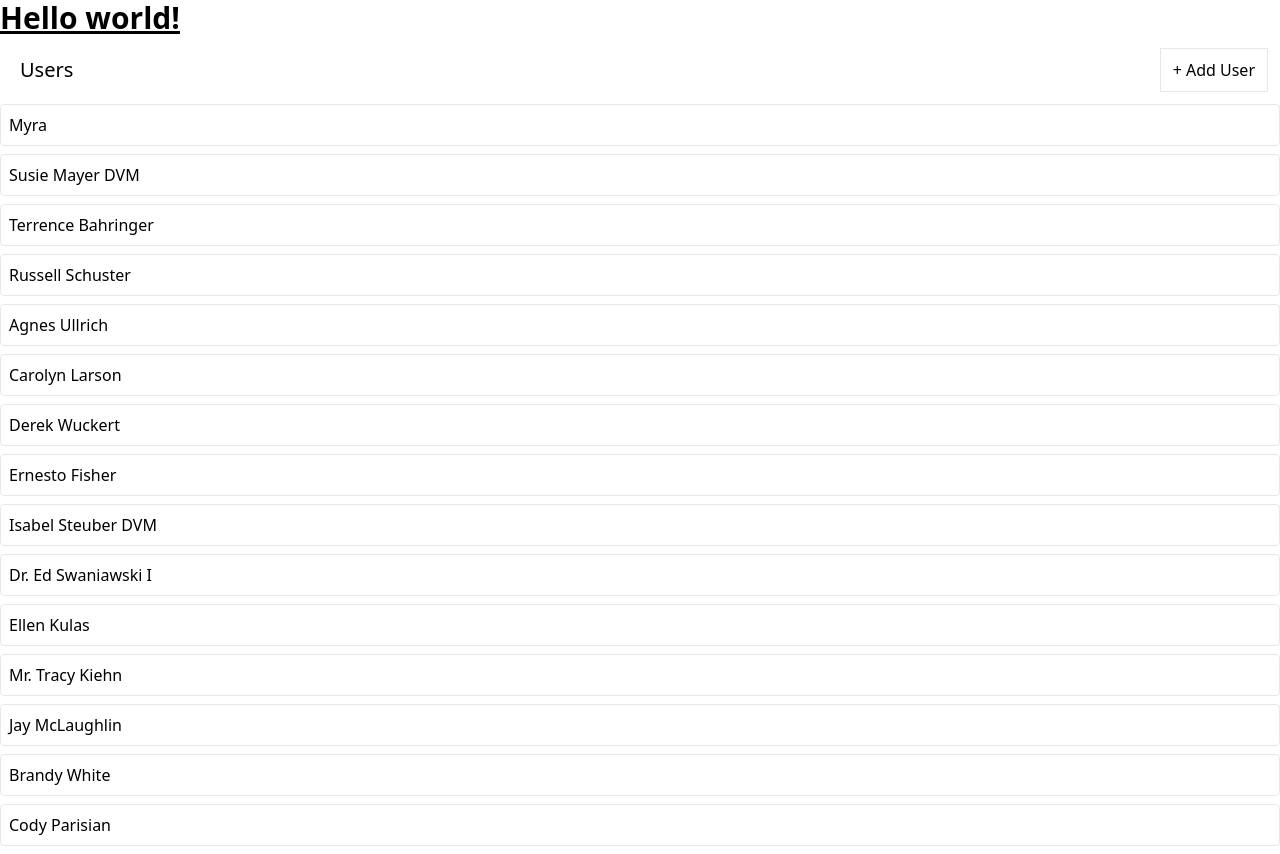
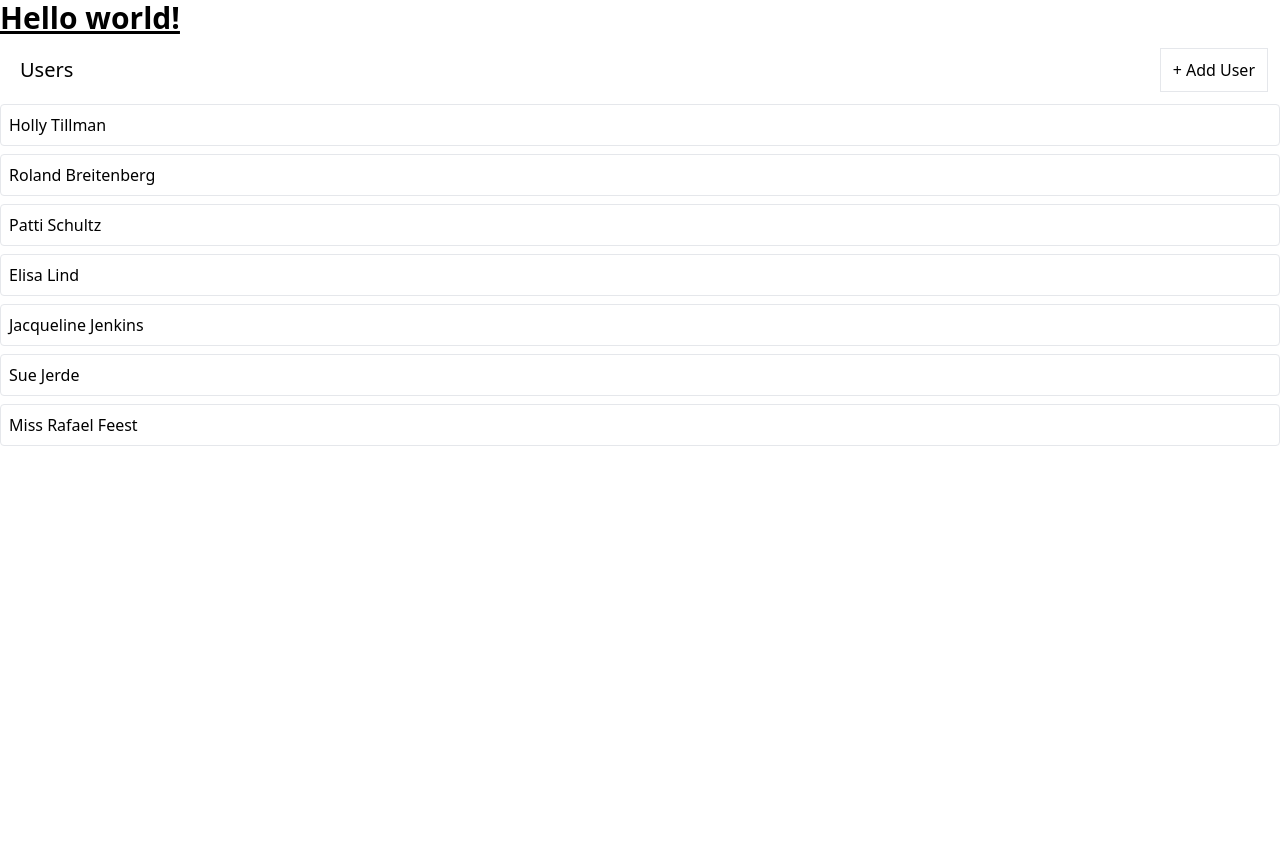
Before and after one commit to siddhantmendhe/MediaApp, a React (Create React App) app in the folder mediaapp/: page / in a window 1280 px wide. After the commit the page ends 800 px from the top, so only its background shows below. Built offline with nearby package versions, Linux system fonts and the light colour scheme; data requests are answered from the project's data file.

Commit message:
used Thunk hoook

```diff
--- a/mediaapp/db.json
+++ b/mediaapp/db.json
@@ -1,64 +1,32 @@
 {
   "users": [
     {
-      "id": 1,
-      "name": "Myra"
+      "name": "Holly Tillman",
+      "id": 1
     },
     {
-      "name": "Susie Mayer DVM",
+      "name": "Roland Breitenberg",
       "id": 2
     },
     {
-      "name": "Terrence Bahringer",
+      "name": "Patti Schultz",
       "id": 3
     },
     {
-      "name": "Russell Schuster",
+      "name": "Elisa Lind",
       "id": 4
     },
     {
-      "name": "Agnes Ullrich",
+      "name": "Jacqueline Jenkins",
       "id": 5
     },
     {
-      "name": "Carolyn Larson",
+      "name": "Sue Jerde",
       "id": 6
     },
     {
-      "name": "Derek Wuckert",
+      "name": "Miss Rafael Feest",
       "id": 7
-    },
-    {
-      "name": "Ernesto Fisher",
-      "id": 8
-    },
-    {
-      "name": "Isabel Steuber DVM",
-      "id": 9
-    },
-    {
-      "name": "Dr. Ed Swaniawski I",
-      "id": 10
-    },
-    {
-      "name": "Ellen Kulas",
-      "id": 11
-    },
-    {
-      "name": "Mr. Tracy Kiehn",
-      "id": 12
-    },
-    {
-      "name": "Jay McLaughlin",
-      "id": 13
-    },
-    {
-      "name": "Brandy White",
-      "id": 14
-    },
-    {
-      "name": "Cody Parisian",
-      "id": 15
     }
   ],
   "albums": [],
--- a/mediaapp/src/components/UsersList.js
+++ b/mediaapp/src/components/UsersList.js
@@ -1,38 +1,31 @@
-import { useEffect, useState } from "react";
-import { useDispatch,useSelector } from "react-redux";
+import { useEffect} from "react";
+import { useSelector } from "react-redux";
 import Skeleton from "./Skeleton";
 import { fetchUsers,addUser } from "../store";
 import Button from './Button'
+import { useThunk } from "../hooks/use-thunk";
 
 
 function UsersList(){
-    const [isLoadingUsers, setIsLoadingUsers]=useState(false);
-    const [loadingUsersError,setLoadingUsersError]= useState(null);
-    const dispatch=useDispatch();
-    const {isLoading,data,error}=useSelector((state)=>{
+    const [doFetchUsers,isLoadingUsers,loadingUsersError]= useThunk(fetchUsers);
+    const [doCreateUser,isCreatingUser,creatingUserError]= useThunk(addUser);
+
+    const {data}=useSelector((state)=>{
         return state.users;
     })
 
     useEffect(()=>{
-        setIsLoadingUsers(true);
-        dispatch(fetchUsers())
-        .unwrap()
-        .then(()=>{
-            console.log('SUCCESS');
-        })
-        .catch(()=>{
-            console.log('Error !!!');
-        });
-    },[dispatch]);
+     doFetchUsers();
+    },[doFetchUsers]);
 
     const handleUserAdd=()=>{
-        dispatch(addUser());
+        doCreateUser();
     }
 
-    if(isLoading){
-        return <Skeleton times={6} className="h-10 w-full"></Skeleton>
+    if(isLoadingUsers){
+        return <Skeleton times={9} className="h-10 w-full"></Skeleton>
     }
-    if(error){
+    if(loadingUsersError){
         return <div>Error fetching data...</div>
     }
 
@@ -46,9 +39,12 @@ function UsersList(){
     return <div>
         <div className="flex flex-row justify-between m-3">
             <h1 className="m-2 text-xl">Users</h1>
-            <Button onClick={handleUserAdd}>
+           {
+           isCreatingUser?'Creating User...':
+           <Button onClick={handleUserAdd}>
                 + Add User
-            </Button>
+            </Button>}
+            {creatingUserError && 'Error creating user...'}
         </div>
         {renderedUsers}
     </div>
--- /dev/null
+++ b/mediaapp/src/hooks/use-thunk.js
@@ -0,0 +1,18 @@
+import { useState,useCallback } from "react";
+import { useDispatch } from "react-redux";
+export function useThunk(thunk){
+    const [isLoading,setIsLoading]= useState(false);
+    const [error, setError]=useState(null);
+    const dispatch=useDispatch();
+
+    const runThunk=useCallback((arg)=>{
+        setIsLoading(true);
+        dispatch(thunk(arg))
+        .unwrap()
+        .catch(err=> setError(err))
+        .finally(()=> setIsLoading(false));
+    },[dispatch,thunk]);
+
+    return [runThunk,isLoading, error];
+
+}
```
